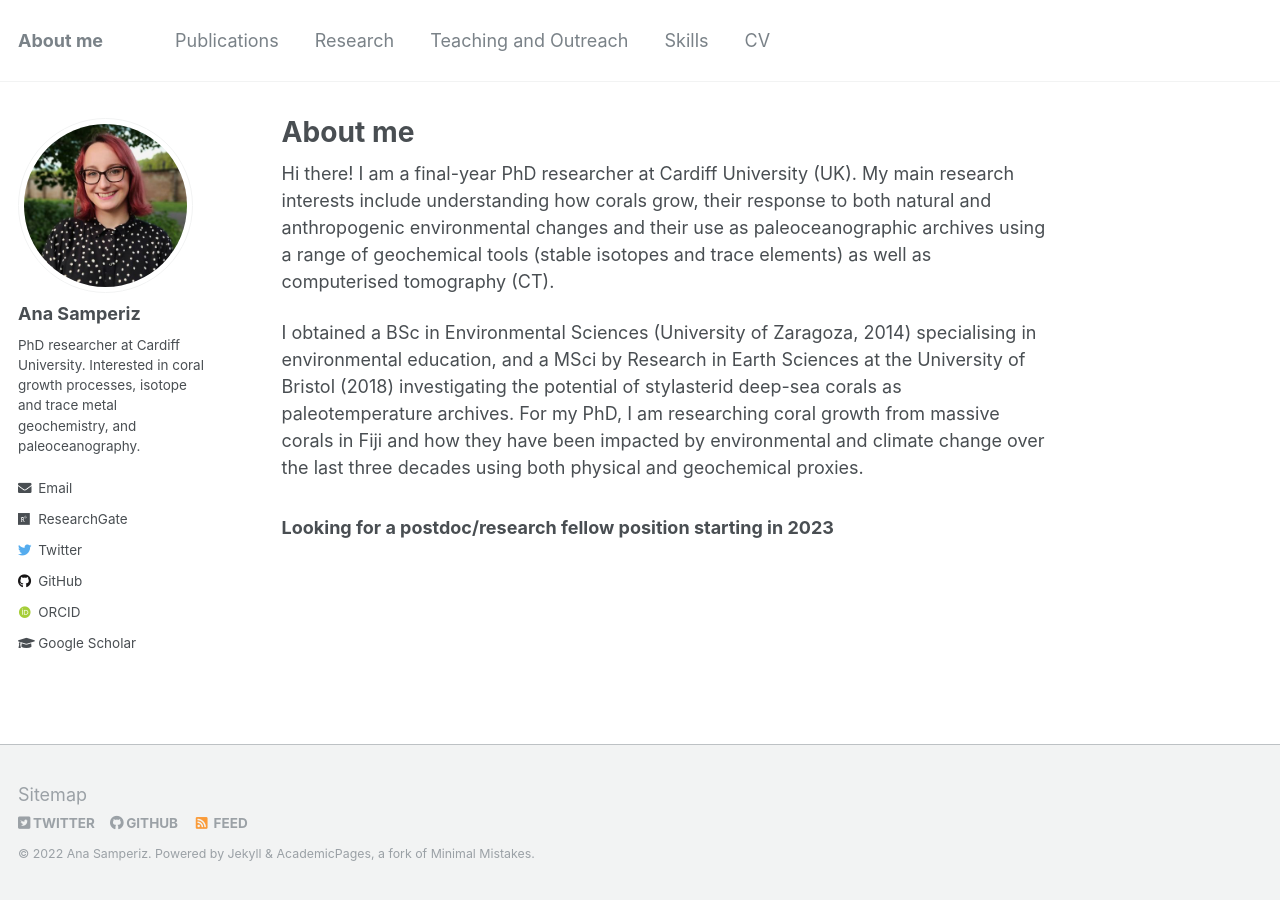
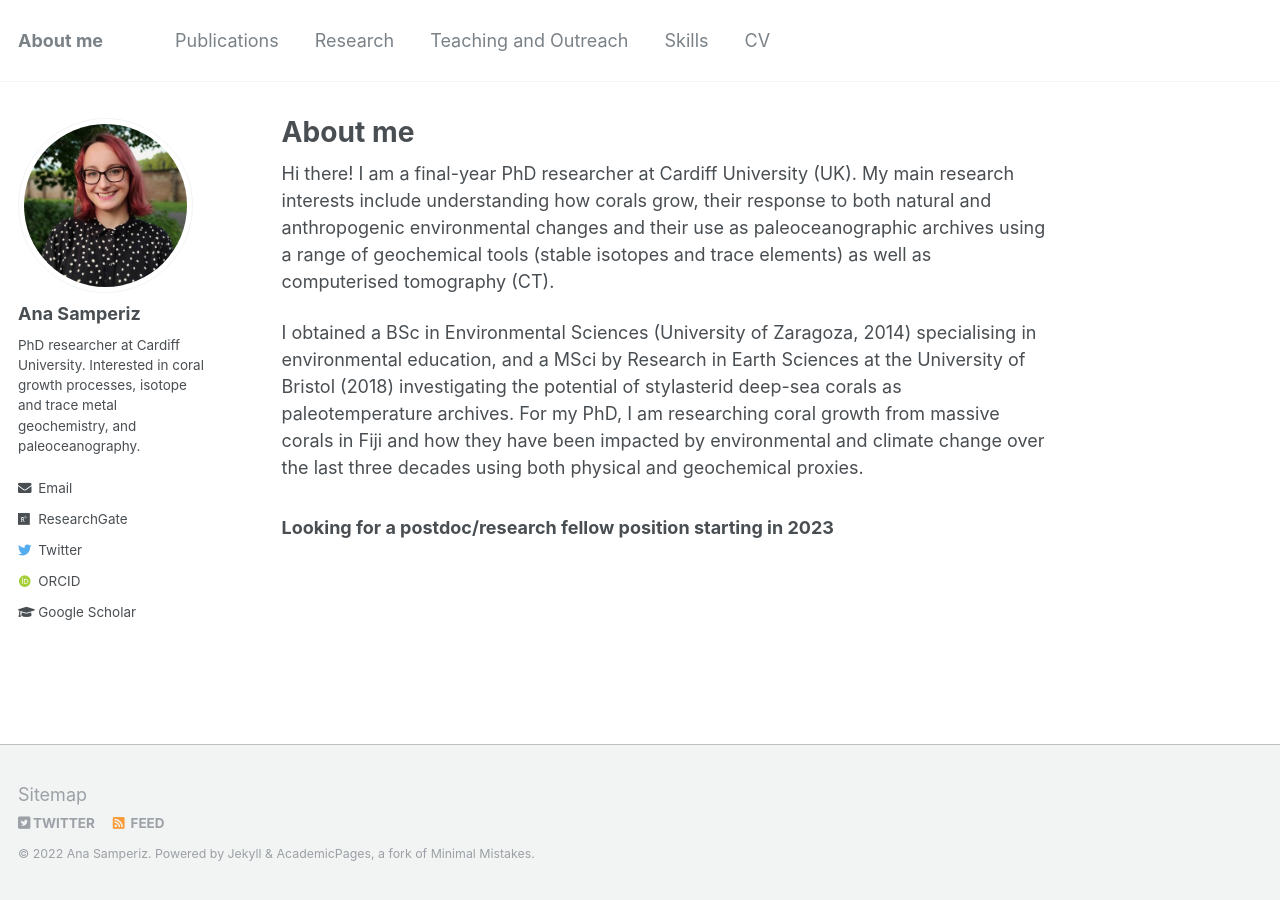
Before and after one commit to anasamperiz/anasamperiz.github.io, a Jekyll site: the page built from _pages/about.md, in a window 1280 px wide. Built offline with Jekyll 4.4.1, drawn with Linux system fonts in a browser that asks for light colours; some web fonts are replaced.

Commit message:
Update _config.yml

```diff
--- a/_config.yml
+++ b/_config.yml
@@ -100,7 +100,7 @@ author:
   flickr           :
   facebook         :
   foursquare       :
-  github           : "anasamperiz"
+  github           : #"anasamperiz"
   gitlab           :
   google_plus      :
   keybase          :
```
